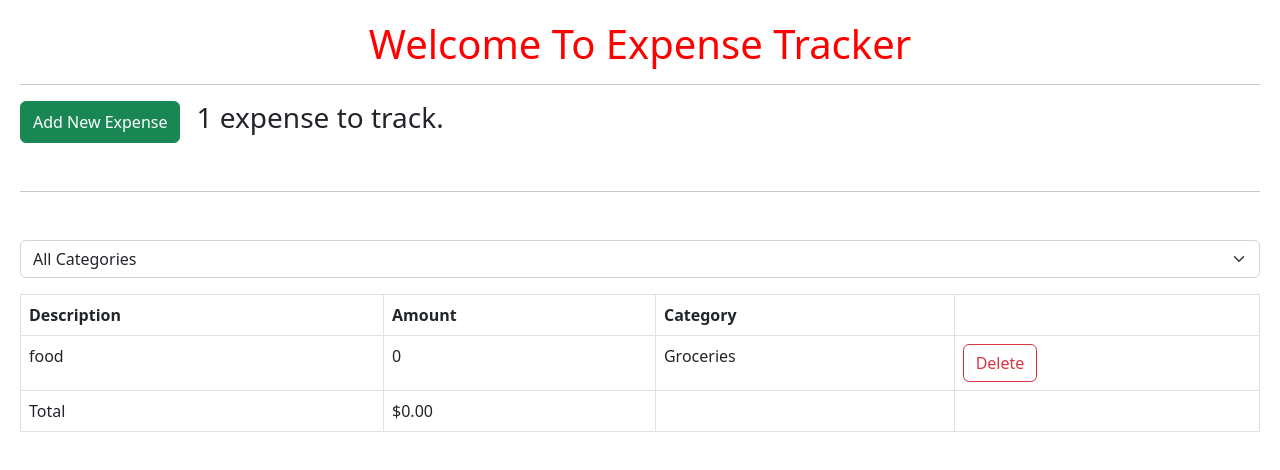
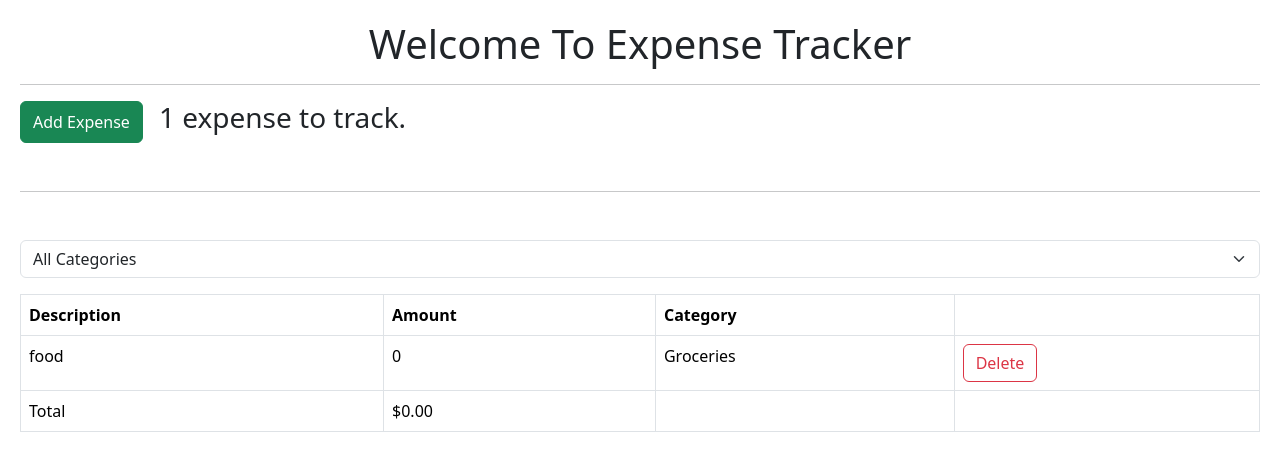
Before and after one commit to Shelton-beep/expense-tracker, a React (Vite) app: page / in a window 1280 px wide. Shown: the top 470 px of the page. Built offline with nearby package versions, Linux system fonts and the light colour scheme.

Commit message:
Added Modal to open form

```diff
--- a/index.html
+++ b/index.html
@@ -4,7 +4,7 @@
     <meta charset="UTF-8" />
     <link rel="icon" type="image/svg+xml" href="/vite.svg" />
     <meta name="viewport" content="width=device-width, initial-scale=1.0" />
-    <title>Vite + React + TS</title>
+    <title>Expense Tracker</title>
   </head>
   <body>
     <div id="root"></div>
--- a/package.json
+++ b/package.json
@@ -11,8 +11,9 @@
   },
   "dependencies": {
     "@hookform/resolvers": "^3.1.0",
-    "bootstrap": "^5.2.3",
+    "bootstrap": "^5.3.0",
     "react": "^18.2.0",
+    "react-bootstrap": "^2.7.4",
     "react-dom": "^18.2.0",
     "react-hook-form": "^7.43.9",
     "zod": "^3.21.4"
--- a/src/App.tsx
+++ b/src/App.tsx
@@ -1,9 +1,9 @@
 import { useState } from "react";
 import "./App.css";
-import { ExpenseList } from "./components/expense/ExpenseList";
+import { Expense, ExpenseList } from "./components/expense/ExpenseList";
 import { ExpenseFilter } from "./components/expense/ExpenseFilter";
 import { ExpenseForm } from "./components/expense/ExpenseForm";
-import AddExpenseButton from "./components/expense/AddExpenseButton";
+import ModalDialog from "./components/expense/Modal";
 
 function App() {
   const [showForm, setShowForm] = useState(false);
@@ -16,6 +16,10 @@
     ? expenses.filter((e) => e.category === selectedCategory)
     : expenses;
 
+  const addExpense = (expense: Expense) => {
+    setExpenses([...expenses, { ...expense, id: expenses.length + 1 }]);
+  };
+
   const noun = visibleExpenses.length === 1 ? "expense" : "expenses";
 
   return (
@@ -25,11 +29,7 @@
         <hr />
       </div>
       <div className="mb-5 d-flex gap-3">
-        <AddExpenseButton
-          buttonName={showForm ? "Hide Form" : "Add New Expense"}
-          buttonColor={showForm ? "danger" : "success"}
-          handleClick={() => setShowForm(!showForm)}
-        />
+        <ModalDialog handleSubmit={() => console.log("data")} />
         <h3>
           {visibleExpenses.length} {noun} to track.
         </h3>
--- a/src/components/expense/AddExpenseButton.tsx
+++ /dev/null
@@ -1,21 +0,0 @@
-interface Props {
-  handleClick: () => void;
-  buttonName: string;
-  buttonColor?: "primary" | "success" | "danger";
-}
-
-const AddExpenseButton = ({
-  handleClick,
-  buttonName,
-  buttonColor = "success",
-}: Props) => {
-  return (
-    <>
-      <button className={"btn btn-" + buttonColor} onClick={handleClick}>
-        {buttonName}
-      </button>
-    </>
-  );
-};
-
-export default AddExpenseButton;
--- a/src/components/expense/ExpenseForm.tsx
+++ b/src/components/expense/ExpenseForm.tsx
@@ -3,7 +3,7 @@
 import { zodResolver } from "@hookform/resolvers/zod";
 import categories from "../../categories";
 
-const schema = z.object({
+export const schema = z.object({
   description: z
     .string()
     .min(3, { message: "Description should be at least 3 characters." })
--- a/src/components/expense/ExpenseList.tsx
+++ b/src/components/expense/ExpenseList.tsx
@@ -1,4 +1,4 @@
-interface Expense {
+export interface Expense {
   id: number;
   description: string;
   amount: number;
--- /dev/null
+++ b/src/components/expense/Modal.tsx
@@ -0,0 +1,33 @@
+import { useState } from "react";
+import { Modal, Button } from "react-bootstrap";
+import { ExpenseForm } from "./ExpenseForm";
+
+interface Props {
+  handleSubmit: (expense: any) => void;
+}
+
+function ModalDialog({ handleSubmit }: Props) {
+  const [isShow, invokeModal] = useState(false);
+
+  return (
+    <>
+      <Button variant="success" onClick={() => invokeModal(!isShow)}>
+        Add Expense
+      </Button>
+      <Modal show={isShow}>
+        <Modal.Header closeButton onClick={() => invokeModal(!isShow)}>
+          <Modal.Title>Add Expenses Form</Modal.Title>
+        </Modal.Header>
+        <Modal.Body>
+          <ExpenseForm onSubmit={handleSubmit} />
+        </Modal.Body>
+        <Modal.Footer>
+          <Button variant="danger" onClick={() => invokeModal(!isShow)}>
+            Close
+          </Button>
+        </Modal.Footer>
+      </Modal>
+    </>
+  );
+}
+export default ModalDialog;
```
Also changed, not shown: 1 other file (tests, documents, lock files or other folders).
